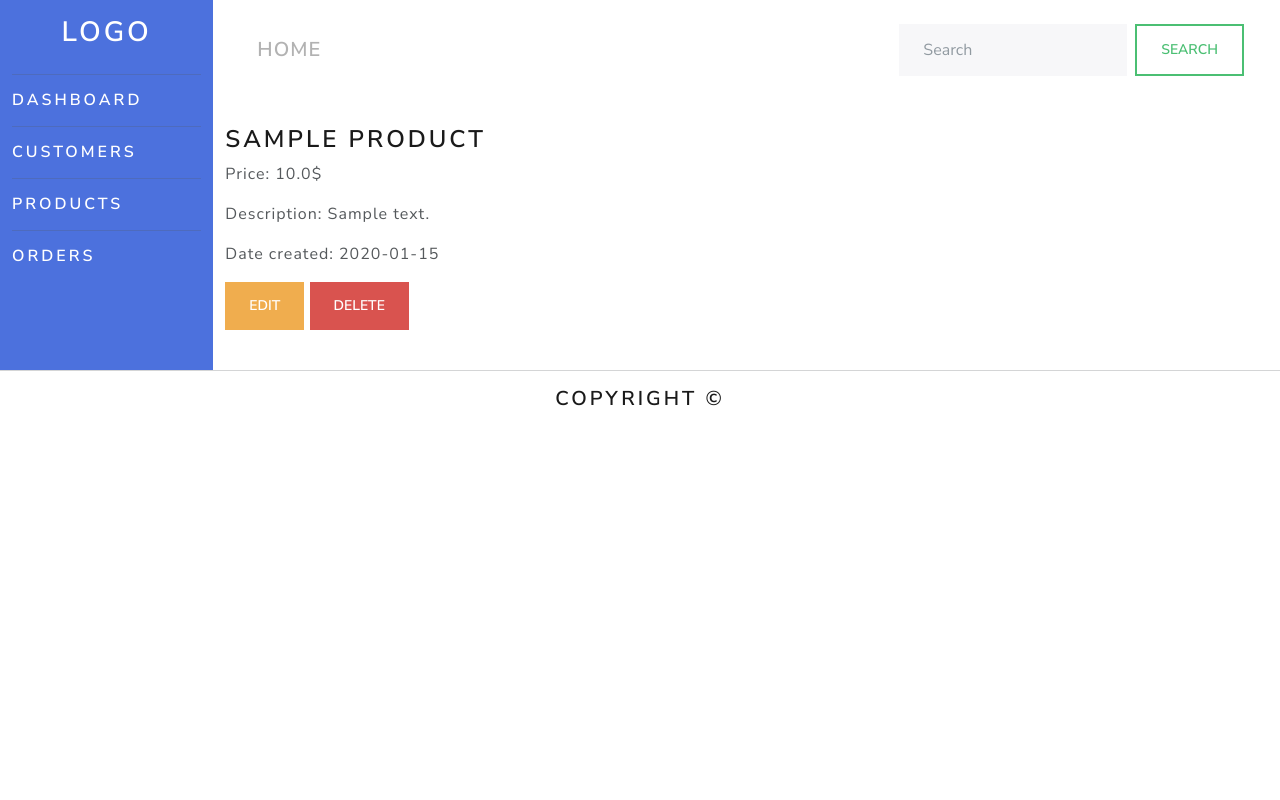
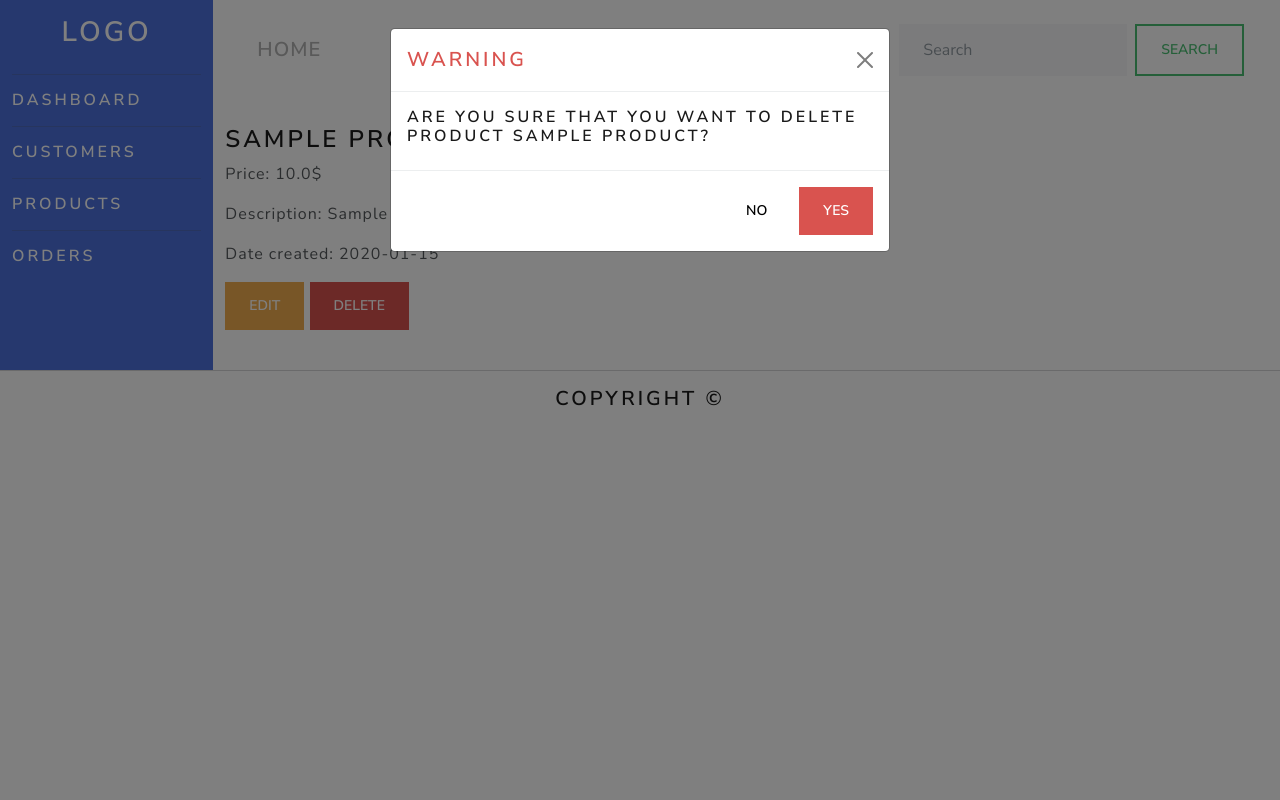
Before and after one commit to Michael233ctrl/FlaskCRM, a Flask app: page /product/1 in a window 1280 px wide, after a click on "DELETE". Run offline with Flask 2, Linux system fonts and the light colour scheme; tables that the repository leaves empty hold one stand-in row (values such as "Sample post"); some libraries are stand-ins or nearby versions.

Commit message:
Add product delete functionality

```diff
--- a/crm/forms/product_form.py
+++ b/crm/forms/product_form.py
@@ -6,5 +6,5 @@ from wtforms.validators import DataRequired, Length
 class ProductForm(FlaskForm):
     name = StringField('Name', validators=[DataRequired(), Length(max=200)])
     price = StringField('Price', validators=[DataRequired(), Length(max=120)])
-    description = StringField('Description', validators=[DataRequired(), Length(max=120)])
+    description = StringField('Description', validators=[DataRequired(), Length(max=300)])
     submit = SubmitField('Submit')
--- a/crm/models.py
+++ b/crm/models.py
@@ -25,7 +25,7 @@ class Product(db.Model):
     price = db.Column(db.Float)
     description = db.Column(db.Text)
     date_created = db.Column(db.DateTime(timezone=True), default=datetime.utcnow)
-    order = db.relationship('Order', backref='product', lazy=True)
+    order = db.relationship('Order', backref='product', cascade="all,delete", lazy=True)
 
     def __repr__(self):
         return self.name
--- a/crm/static/js/index.js
+++ b/crm/static/js/index.js
@@ -1,15 +1,23 @@
-const deleteBtns = document.getElementsByClassName('delete-item')
+const deleteCustomer = document.querySelector('.delete-customer')
+const deleteProduct = document.querySelector('.delete-product')
 
-for (let i = 0; i < deleteBtns.length; i++) {
-    deleteBtns[i].addEventListener('click', function () {
+if (deleteCustomer) {
+    deleteCustomer.addEventListener('click', function () {
         const customerId = this.dataset.customer
-        deleteCustomer(customerId)
+        const url = '/delete-customer/' + customerId
+        deleteItem(url)
     })
 }
 
-function deleteCustomer(customerId) {
-    const url = '/delete-customer/' + customerId
+if (deleteProduct) {
+    deleteProduct.addEventListener('click', function () {
+        const productId = this.dataset.product
+        const url = '/delete-product/' + productId
+        deleteItem(url)
+    })
+}
 
+function deleteItem(url) {
     fetch(url, {
         method: 'DELETE',
         headers: {
--- a/crm/templates/dashboard.html
+++ b/crm/templates/dashboard.html
@@ -1,7 +1,7 @@
 {% extends 'main.html' %}
 
 {% block content %}
-    {% include '_status_rows.html' %}
+    {% include 'inc/_status_rows.html' %}
     <br>
     <div class="row">
         <div class="col-xl-4 col-lg-5">
--- a/crm/templates/main.html
+++ b/crm/templates/main.html
@@ -13,10 +13,10 @@
 
 <div class="container-fluid">
     <div class="row content">
-        {% include '_sidebar.html' %}
+        {% include 'inc/_sidebar.html' %}
         <br>
         <div class="col-md-10 mb-4">
-            {% include '_navbar.html' %}
+            {% include 'inc/_navbar.html' %}
             <div class="content pt-4">
                 {% block content %}
 
--- a/crm/templates/product_detail.html
+++ b/crm/templates/product_detail.html
@@ -49,6 +49,26 @@
                     </form>
                 </div>
             </div>
+            <div class="modal fade" id="exampleModal" tabindex="-1" aria-labelledby="exampleModalLabel"
+                 aria-hidden="true">
+                <div class="modal-dialog">
+                    <div class="modal-content">
+                        <div class="modal-header">
+                            <h4 class="modal-title text-danger" id="exampleModalLabel">Warning</h4>
+                            <button type="button" class="btn-close" data-bs-dismiss="modal" aria-label="Close"></button>
+                        </div>
+                        <div class="modal-body">
+                            <h5>Are you sure that you want to delete product {{ product }}?</h5>
+                        </div>
+                        <div class="modal-footer">
+                            <button type="button" class="btn btn-secondary" data-bs-dismiss="modal">No</button>
+                            <button type="button" data-product="{{ product.id }}" class="btn btn-danger delete-product">
+                                Yes
+                            </button>
+                        </div>
+                    </div>
+                </div>
+            </div>
         </div>
     </div>
 {% endblock %}
--- a/crm/views/product_views.py
+++ b/crm/views/product_views.py
@@ -1,5 +1,5 @@
 from crm import app, db
-from flask import render_template, flash, redirect, url_for
+from flask import render_template, flash, redirect, url_for, jsonify
 from crm.models import Product
 from crm.forms.product_form import ProductForm
 
@@ -30,3 +30,11 @@ def product_detail(id):
         'form': form
     }
     return render_template('product_detail.html', **context)
+
+
+@app.route('/delete-product/<id>', methods=['DELETE'])
+def delete_product(id):
+    product = Product.query.get(int(id))
+    db.session.delete(product)
+    db.session.commit()
+    return jsonify('Customer was deleted')
```
Also changed, not shown: crm/templates/customer_detail.html (+8 -6 lines), crm/templates/inc/_navbar.html (renamed from crm/templates/_navbar.html), crm/templates/inc/_sidebar.html (renamed from crm/templates/_sidebar.html), crm/templates/inc/_status_rows.html (renamed from crm/templates/_status_rows.html).
